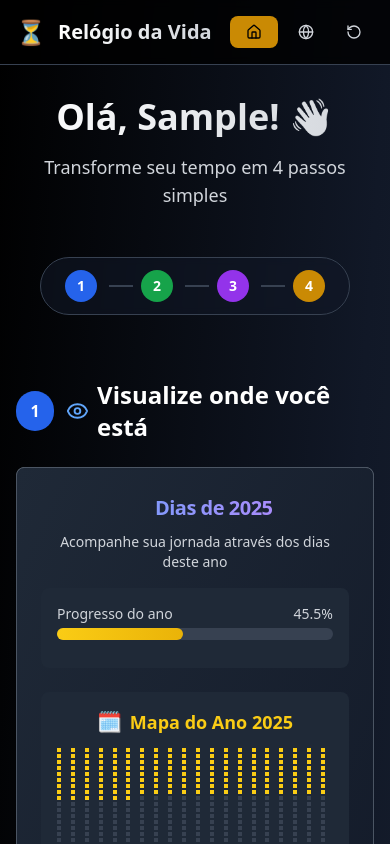
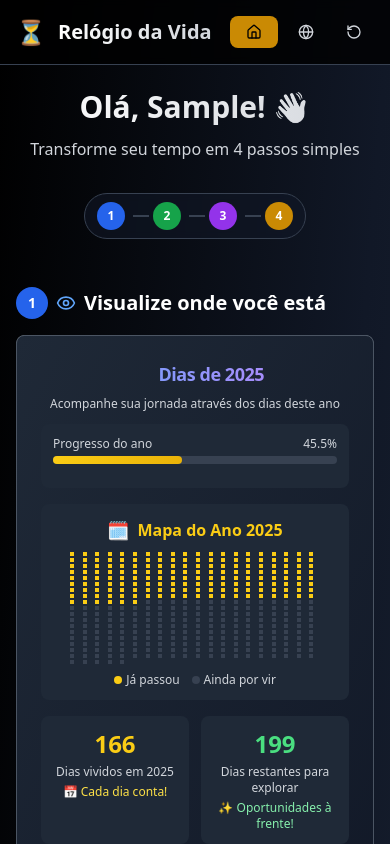
Before and after one commit to LauraMattz/your-life-in-data, a React (Vite) app: page / in a window 390 px wide. Both pictures are taken after typing "Sample" into the empty fields and a click on the button "Vamos descobrir! ✨". Shown: the top 844 px of the page. Built offline with nearby package versions, Linux system fonts and the light colour scheme.

Commit message:
Refactor: Improve responsiveness across the app
Adjusted layout and components for better responsiveness on various screen sizes.

```diff
--- a/src/components/LifeClockCard.tsx
+++ b/src/components/LifeClockCard.tsx
@@ -69,30 +69,30 @@ export const LifeClockCard = ({ userProfile }: LifeClockCardProps) => {
 
   return (
     <Card className="bg-gradient-to-br from-gray-800 to-gray-900 border-gray-600 h-full w-full">
-      <CardHeader className="pb-4">
+      <CardHeader className="pb-3 md:pb-4">
         <div className="text-center">
-          <CardTitle className="text-xl font-bold bg-gradient-to-r from-blue-400 to-purple-400 bg-clip-text text-transparent mb-2">
+          <CardTitle className="text-lg md:text-xl font-bold bg-gradient-to-r from-blue-400 to-purple-400 bg-clip-text text-transparent mb-2">
             <div className="flex items-center justify-center gap-2">
-              <span className="text-2xl relative z-10">📅</span>
+              <span className="text-xl md:text-2xl relative z-10">📅</span>
               <span>Dias de {currentYear}</span>
             </div>
           </CardTitle>
-          <p className="text-gray-300 text-sm">
+          <p className="text-gray-300 text-xs md:text-sm px-2">
             Acompanhe sua jornada através dos dias deste ano
           </p>
         </div>
       </CardHeader>
-      <CardContent className="space-y-6">
+      <CardContent className="space-y-4 md:space-y-6">
         {/* Year Progress Bar */}
-        <div className="bg-gray-800 p-4 rounded-lg">
+        <div className="bg-gray-800 p-3 md:p-4 rounded-lg">
           <div className="mb-3">
-            <div className="flex justify-between text-sm text-gray-300 mb-1">
+            <div className="flex justify-between text-xs md:text-sm text-gray-300 mb-1">
               <span>Progresso do ano</span>
               <span>{percentageOfYearPassed.toFixed(1)}%</span>
             </div>
-            <div className="w-full bg-gray-700 rounded-full h-3">
+            <div className="w-full bg-gray-700 rounded-full h-2 md:h-3">
               <div
-                className="bg-gradient-to-r from-yellow-400 to-yellow-500 h-3 rounded-full transition-all duration-300"
+                className="bg-gradient-to-r from-yellow-400 to-yellow-500 h-2 md:h-3 rounded-full transition-all duration-300"
                 style={{ width: `${percentageOfYearPassed}%` }}
               ></div>
             </div>
@@ -100,23 +100,23 @@ export const LifeClockCard = ({ userProfile }: LifeClockCardProps) => {
         </div>
 
         {/* Year Grid - Cada quadradinho é um dia do ano */}
-        <div className="bg-gray-800 p-4 rounded-lg">
-          <h3 className="text-lg font-semibold text-yellow-400 mb-3 text-center">
+        <div className="bg-gray-800 p-3 md:p-4 rounded-lg">
+          <h3 className="text-base md:text-lg font-semibold text-yellow-400 mb-2 md:mb-3 text-center">
             <div className="flex items-center justify-center gap-2">
-              <span className="text-xl relative z-10">🗓️</span>
-              <span>Mapa do Ano {currentYear}</span>
+              <span className="text-lg md:text-xl relative z-10">🗓️</span>
+              <span className="break-words">Mapa do Ano {currentYear}</span>
             </div>
           </h3>
           <div
-            className="grid gap-0.5 mx-auto justify-center mb-3"
+            className="grid gap-0.5 mx-auto justify-center mb-2 md:mb-3"
             style={{
-              gridTemplateColumns: `repeat(${Math.min(gridSize, 30)}, minmax(0, 1fr))`,
-              maxWidth: '300px'
+              gridTemplateColumns: `repeat(${Math.min(gridSize, 25)}, minmax(0, 1fr))`,
+              maxWidth: '250px'
             }}
           >
             {renderYearGrid()}
           </div>
-          <div className="flex justify-center gap-4 text-xs">
+          <div className="flex justify-center gap-3 md:gap-4 text-xs">
             <div className="flex items-center gap-1">
               <div className="w-2 h-2 bg-yellow-400 rounded"></div>
               <span className="text-gray-300">Já passou</span>
@@ -129,30 +129,30 @@ export const LifeClockCard = ({ userProfile }: LifeClockCardProps) => {
         </div>
 
         {/* Year Stats */}
-        <div className="grid grid-cols-2 gap-4 text-center">
-          <div className="bg-gray-800 p-4 rounded-lg">
-            <div className="text-3xl font-bold text-yellow-400 mb-1">
+        <div className="grid grid-cols-2 gap-3 md:gap-4 text-center">
+          <div className="bg-gray-800 p-3 md:p-4 rounded-lg">
+            <div className="text-2xl md:text-3xl font-bold text-yellow-400 mb-1">
               {timeData.daysPassedThisYear.toLocaleString()}
             </div>
-            <div className="text-sm text-gray-300">Dias vividos em {currentYear}</div>
+            <div className="text-xs md:text-sm text-gray-300">Dias vividos em {currentYear}</div>
             <div className="text-xs text-yellow-300 mt-1">📅 Cada dia conta!</div>
           </div>
-          <div className="bg-gray-800 p-4 rounded-lg">
-            <div className="text-3xl font-bold text-green-400 mb-1">
+          <div className="bg-gray-800 p-3 md:p-4 rounded-lg">
+            <div className="text-2xl md:text-3xl font-bold text-green-400 mb-1">
               {timeData.daysRemainingThisYear.toLocaleString()}
             </div>
-            <div className="text-sm text-gray-300">Dias restantes para explorar</div>
+            <div className="text-xs md:text-sm text-gray-300">Dias restantes para explorar</div>
             <div className="text-xs text-green-300 mt-1">✨ Oportunidades à frente!</div>
           </div>
         </div>
 
         {/* Total Days in Year */}
-        <div className="bg-black p-4 rounded-lg border border-gray-600">
+        <div className="bg-black p-3 md:p-4 rounded-lg border border-gray-600">
           <div className="text-center">
-            <div className="text-4xl font-bold text-white mb-2">
+            <div className="text-3xl md:text-4xl font-bold text-white mb-2">
               {totalDaysInYear.toLocaleString()}
             </div>
-            <div className="text-sm text-gray-300">
+            <div className="text-xs md:text-sm text-gray-300">
               Total de dias em {currentYear} {isLeapYear ? '(Ano bissexto! 🎉)' : ''}
             </div>
             <div className="text-xs text-gray-400 mt-2">
--- a/src/pages/Dashboard.tsx
+++ b/src/pages/Dashboard.tsx
@@ -35,67 +35,67 @@ export const Dashboard = ({ userProfile }: DashboardProps) => {
   };
 
   return (
-    <div className="container mx-auto px-4 py-8 max-w-7xl">
+    <div className="container mx-auto px-4 py-6 md:py-8 max-w-7xl">
       {/* Header */}
-      <div className="text-center mb-12">
-        <h1 className="text-4xl md:text-5xl font-bold mb-4 bg-gradient-to-r from-white to-gray-300 bg-clip-text text-transparent">
+      <div className="text-center mb-8 md:mb-12">
+        <h1 className="text-3xl md:text-4xl lg:text-5xl font-bold mb-3 md:mb-4 bg-gradient-to-r from-white to-gray-300 bg-clip-text text-transparent">
           Olá, {userProfile.name}! 👋
         </h1>
-        <p className="text-lg text-gray-300 max-w-2xl mx-auto mb-6">
+        <p className="text-base md:text-lg text-gray-300 max-w-2xl mx-auto mb-4 md:mb-6 px-2">
           Transforme seu tempo em 4 passos simples
         </p>
       </div>
 
       {/* Navigation Steps */}
-      <div className="flex justify-center mb-16">
-        <div className="flex items-center gap-3 bg-gray-900/60 backdrop-blur-sm border border-gray-700 rounded-full px-6 py-3">
+      <div className="flex justify-center mb-12 md:mb-16">
+        <div className="flex items-center gap-2 md:gap-3 bg-gray-900/60 backdrop-blur-sm border border-gray-700 rounded-full px-3 md:px-6 py-2 md:py-3 max-w-full overflow-x-auto">
           {[
             { num: 1, label: 'Visualizar', id: 'etapa-1', color: 'bg-blue-600 hover:bg-blue-700' },
             { num: 2, label: 'Personalizar', id: 'etapa-2', color: 'bg-green-600 hover:bg-green-700' },
             { num: 3, label: 'Simular', id: 'etapa-3', color: 'bg-purple-600 hover:bg-purple-700' },
             { num: 4, label: 'Aplicar', id: 'etapa-4', color: 'bg-yellow-600 hover:bg-yellow-700' }
           ].map((step, index) => (
-            <div key={step.num} className="flex items-center gap-2">
-              {index > 0 && <div className="w-6 h-0.5 bg-gray-700"></div>}
+            <div key={step.num} className="flex items-center gap-1 md:gap-2 flex-shrink-0">
+              {index > 0 && <div className="w-4 md:w-6 h-0.5 bg-gray-700"></div>}
               <button
                 onClick={() => scrollToSection(step.id)}
-                className={`${step.color} text-white rounded-full w-8 h-8 flex items-center justify-center text-sm font-bold transition-colors cursor-pointer`}
+                className={`${step.color} text-white rounded-full w-7 h-7 md:w-8 md:h-8 flex items-center justify-center text-xs md:text-sm font-bold transition-colors cursor-pointer`}
               >
                 {step.num}
               </button>
-              <span className="text-sm text-gray-300 hidden sm:inline">{step.label}</span>
+              <span className="text-xs md:text-sm text-gray-300 hidden sm:inline whitespace-nowrap">{step.label}</span>
             </div>
           ))}
         </div>
       </div>
 
       {/* Steps 1 & 2 Side by Side */}
-      <section id="etapa-1" className="mb-20 scroll-mt-20">
-        <div className="grid grid-cols-1 lg:grid-cols-2 gap-8">
+      <section id="etapa-1" className="mb-16 md:mb-20 scroll-mt-20">
+        <div className="grid grid-cols-1 xl:grid-cols-2 gap-6 md:gap-8">
           {/* Step 1 - Visualizar */}
           <div>
-            <div className="flex items-center gap-3 mb-6">
-              <div className="bg-blue-600 text-white rounded-full w-10 h-10 flex items-center justify-center font-bold">1</div>
-              <h2 className="text-2xl font-bold text-white flex items-center gap-2">
-                <Eye className="w-6 h-6 text-blue-400" />
-                Visualize onde você está
+            <div className="flex items-center gap-2 md:gap-3 mb-4 md:mb-6">
+              <div className="bg-blue-600 text-white rounded-full w-8 h-8 md:w-10 md:h-10 flex items-center justify-center font-bold text-sm md:text-base">1</div>
+              <h2 className="text-xl md:text-2xl font-bold text-white flex items-center gap-2">
+                <Eye className="w-5 h-5 md:w-6 md:h-6 text-blue-400" />
+                <span className="break-words">Visualize onde você está</span>
               </h2>
             </div>
-            <div className="min-h-[500px]">
+            <div className="min-h-[400px] md:min-h-[500px]">
               <LifeClockCard userProfile={userProfile} />
             </div>
           </div>
 
           {/* Step 2 - Personalizar */}
           <div id="etapa-2">
-            <div className="flex items-center gap-3 mb-6">
-              <div className="bg-green-600 text-white rounded-full w-10 h-10 flex items-center justify-center font-bold">2</div>
-              <h2 className="text-2xl font-bold text-white flex items-center gap-2">
-                <Settings className="w-6 h-6 text-green-400" />
-                Personalize seus dados
+            <div className="flex items-center gap-2 md:gap-3 mb-4 md:mb-6">
+              <div className="bg-green-600 text-white rounded-full w-8 h-8 md:w-10 md:h-10 flex items-center justify-center font-bold text-sm md:text-base">2</div>
+              <h2 className="text-xl md:text-2xl font-bold text-white flex items-center gap-2">
+                <Settings className="w-5 h-5 md:w-6 md:h-6 text-green-400" />
+                <span className="break-words">Personalize seus dados</span>
               </h2>
             </div>
-            <div className="min-h-[500px]">
+            <div className="min-h-[400px] md:min-h-[500px]">
               <LifeMetricsCard userProfile={userProfile} />
             </div>
           </div>
@@ -103,12 +103,12 @@ export const Dashboard = ({ userProfile }: DashboardProps) => {
       </section>
 
       {/* Step 3 - Simular */}
-      <section id="etapa-3" className="mb-20 scroll-mt-20">
-        <div className="flex items-center gap-3 mb-8">
-          <div className="bg-purple-600 text-white rounded-full w-10 h-10 flex items-center justify-center font-bold">3</div>
-          <h2 className="text-2xl font-bold text-white flex items-center gap-2">
-            <Zap className="w-6 h-6 text-purple-400" />
-            Simule mudanças
+      <section id="etapa-3" className="mb-16 md:mb-20 scroll-mt-20">
+        <div className="flex items-center gap-2 md:gap-3 mb-6 md:mb-8">
+          <div className="bg-purple-600 text-white rounded-full w-8 h-8 md:w-10 md:h-10 flex items-center justify-center font-bold text-sm md:text-base">3</div>
+          <h2 className="text-xl md:text-2xl font-bold text-white flex items-center gap-2">
+            <Zap className="w-5 h-5 md:w-6 md:h-6 text-purple-400" />
+            <span className="break-words">Simule mudanças</span>
           </h2>
         </div>
 
@@ -116,12 +116,12 @@ export const Dashboard = ({ userProfile }: DashboardProps) => {
       </section>
 
       {/* Step 4 - Aplicar */}
-      <section id="etapa-4" className="mb-20 scroll-mt-20">
-        <div className="flex items-center gap-3 mb-8">
-          <div className="bg-yellow-600 text-white rounded-full w-10 h-10 flex items-center justify-center font-bold">4</div>
-          <h2 className="text-2xl font-bold text-white flex items-center gap-2">
-            <Lightbulb className="w-6 h-6 text-yellow-400" />
-            Aplique insights
+      <section id="etapa-4" className="mb-16 md:mb-20 scroll-mt-20">
+        <div className="flex items-center gap-2 md:gap-3 mb-6 md:mb-8">
+          <div className="bg-yellow-600 text-white rounded-full w-8 h-8 md:w-10 md:h-10 flex items-center justify-center font-bold text-sm md:text-base">4</div>
+          <h2 className="text-xl md:text-2xl font-bold text-white flex items-center gap-2">
+            <Lightbulb className="w-5 h-5 md:w-6 md:h-6 text-yellow-400" />
+            <span className="break-words">Aplique insights</span>
           </h2>
         </div>
 
@@ -129,21 +129,21 @@ export const Dashboard = ({ userProfile }: DashboardProps) => {
       </section>
 
       {/* Bonus Section */}
-      <div className="bg-gradient-to-br from-indigo-900/40 to-purple-900/40 border border-indigo-500/40 rounded-2xl p-8 text-center">
-        <div className="flex items-center justify-center gap-3 mb-4">
-          <Globe className="w-8 h-8 text-blue-400" />
-          <h2 className="text-2xl font-bold text-white">Explore o Mundo</h2>
+      <div className="bg-gradient-to-br from-indigo-900/40 to-purple-900/40 border border-indigo-500/40 rounded-2xl p-6 md:p-8 text-center">
+        <div className="flex items-center justify-center gap-2 md:gap-3 mb-3 md:mb-4">
+          <Globe className="w-6 h-6 md:w-8 md:h-8 text-blue-400" />
+          <h2 className="text-xl md:text-2xl font-bold text-white">Explore o Mundo</h2>
         </div>
-        <p className="text-gray-300 mb-6 max-w-xl mx-auto">
+        <p className="text-gray-300 mb-4 md:mb-6 max-w-xl mx-auto text-sm md:text-base px-2">
           Compare estratégias de tempo com pessoas ao redor do mundo
         </p>
         <Button
           onClick={() => navigate('/comparacao')}
-          className="bg-gradient-to-r from-blue-600 to-purple-600 hover:from-blue-700 hover:to-purple-700 text-white"
+          className="bg-gradient-to-r from-blue-600 to-purple-600 hover:from-blue-700 hover:to-purple-700 text-white text-sm md:text-base px-4 md:px-6 py-2 md:py-3"
         >
-          <Globe className="w-5 h-5 mr-2" />
+          <Globe className="w-4 h-4 md:w-5 md:h-5 mr-2" />
           Ver Comparação Global
-          <ArrowRight className="w-5 h-5 ml-2" />
+          <ArrowRight className="w-4 h-4 md:w-5 md:h-5 ml-2" />
         </Button>
       </div>
     </div>
```
Also changed, not shown: src/components/InsightCards.tsx (+7 -7 lines), src/components/LifeSimulator.tsx (+23 -22 lines).
